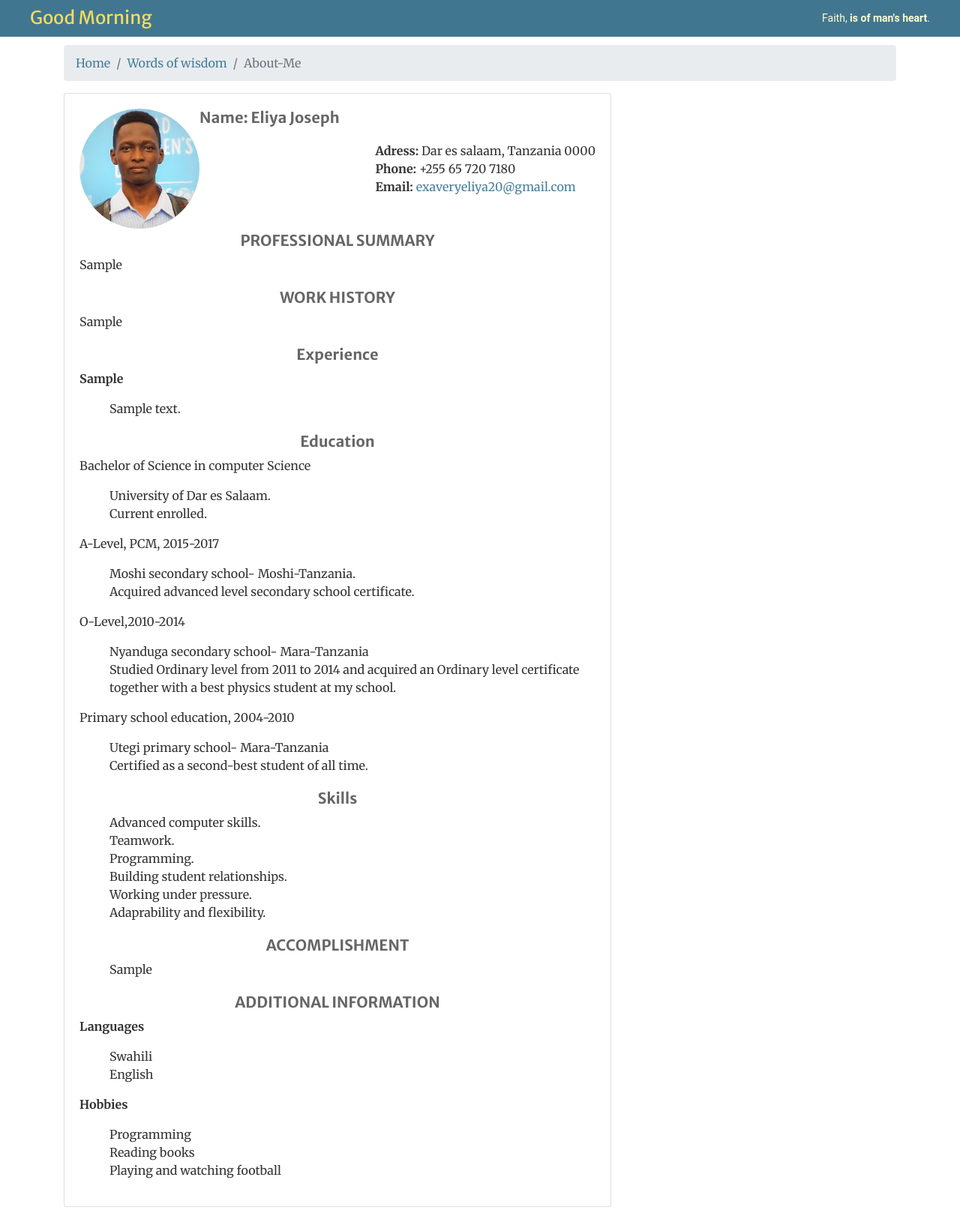
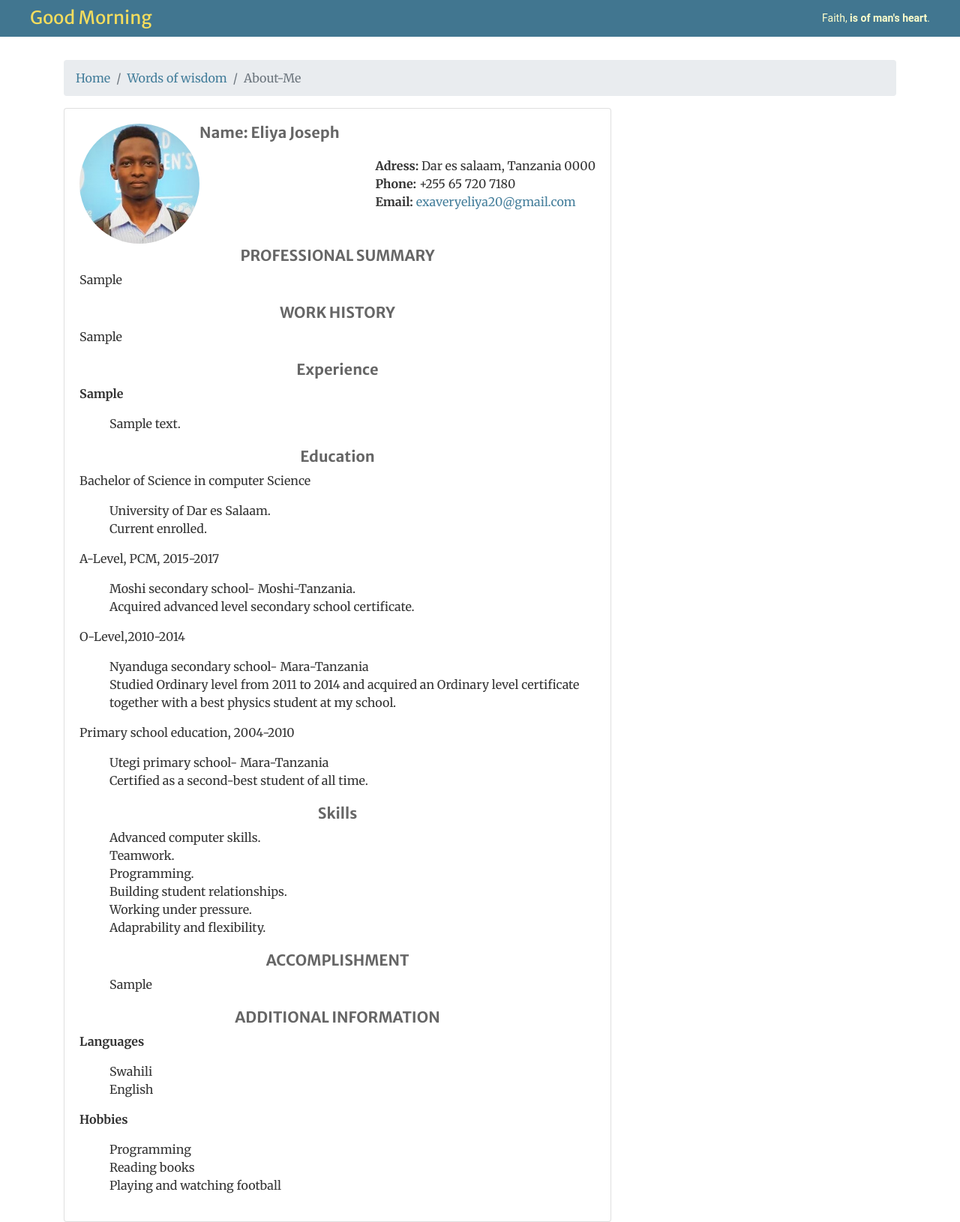
Before and after one commit to eliyajoseph7/My_blog_app, a Django app: page /about-me in a window 1280 px wide. Shown: the whole page at 75% size. Run offline with Django 3.2, Linux system fonts and the light colour scheme; tables that the repository leaves empty hold one stand-in row (values such as "Sample post"); some libraries are stand-ins or nearby versions.

Commit message:
padding top added

```diff
--- a/music/templates/navbar/wordsNav.html
+++ b/music/templates/navbar/wordsNav.html
@@ -126,7 +126,7 @@
     }
 
     .contents {
-        padding-top: 60px;
+        padding-top: 80px;
     }
 
     .sidebar {
```
